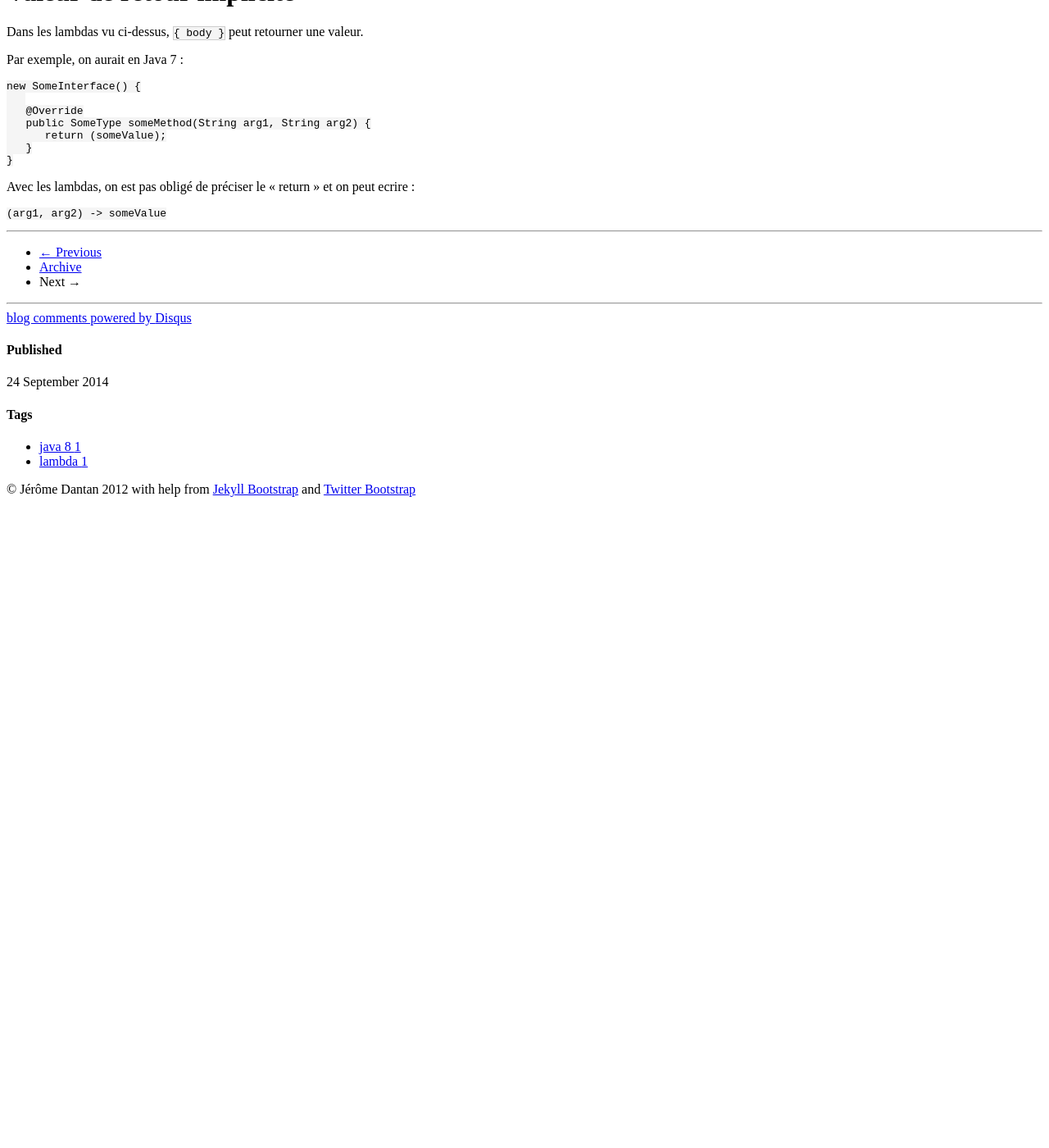
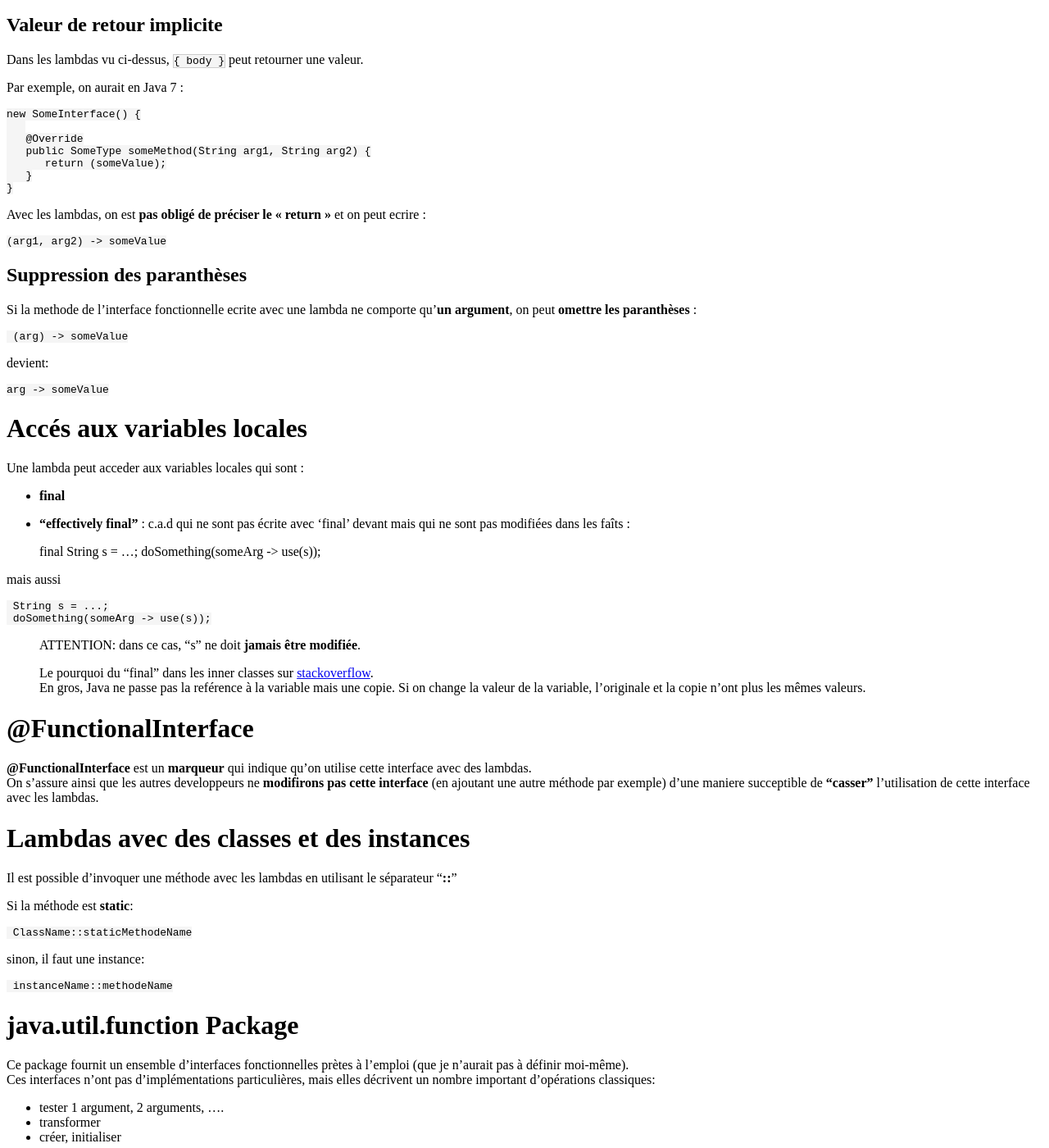
Before and after one commit to jidify/jidify.github.io, a Jekyll site: the page built from _posts/2014-09-24-java---lambda.md, in a window 1280 px wide and 1400 px high, scrolled down 1028 px. Shown: the whole window at 82% size. Built offline with Jekyll 4.4.1, drawn with Linux system fonts in a browser that asks for light colours; comment, search, counter and statistics services are not loaded; before the commit the page ends 1650 px from its top, so only the background shows below that; some of the changed text lies outside the part shown.

Commit message:
java lambda

```diff
--- a/_posts/2014-09-24-java---lambda.md
+++ b/_posts/2014-09-24-java---lambda.md
@@ -45,7 +48,7 @@ La syntaxe devient:
 
      (arg1, arg2) -> { body }
 
-#Valeur de retour implicite
+##Valeur de retour implicite
 Dans les lambdas vu ci-dessus, `{ body }` peut retourner une valeur.
 
 Par exemple, on aurait en Java 7 :
@@ -58,6 +61,94 @@ Par exemple, on aurait en Java 7 :
        }
     }
 
-Avec les lambdas, on est pas obligé de préciser le « return » et on peut ecrire :
+Avec les lambdas, on est **pas obligé de préciser le « return »** et on peut ecrire :
 
     (arg1, arg2) -> someValue
+
+
+##Suppression des paranthèses
+Si la methode de l'interface fonctionnelle ecrite avec une lambda ne comporte qu'**un argument**, on peut **omettre les paranthèses** :
+
+     (arg) -> someValue
+
+devient:
+
+    arg -> someValue
+
+
+#Accés aux variables locales
+Une lambda peut acceder aux variables locales qui sont :
+  - **final**
+  - **"effectively final"** : c.a.d qui ne sont pas écrite avec 'final' devant mais qui ne sont pas modifiées dans les faîts :
+
+     final String s = ...;
+     doSomething(someArg -> use(s));
+
+ mais aussi
+
+     String s = ...;
+     doSomething(someArg -> use(s));
+
+>ATTENTION: dans ce cas, "s" ne doit **jamais être modifiée**.
+{: .error}
+
+>Le pourquoi du "final" dans les inner classes sur [stackoverflow](http://stackoverflow.com/questions/3910324/why-inner-classes-require-final-outer-instance-variables-java).
+En gros, Java ne passe pas la reférence à la variable mais une copie. Si on change la valeur de la variable, l'originale et la copie n'ont plus les mêmes valeurs.
+
+#@FunctionalInterface
+**@FunctionalInterface** est un **marqueur** qui indique qu'on utilise cette interface avec des lambdas.
+On s'assure ainsi que les autres developpeurs ne **modifirons pas cette interface** (en ajoutant une autre méthode par exemple) d'une maniere succeptible de **"casser"** l'utilisation de cette interface avec les lambdas.
+
+#Lambdas avec des classes et des instances
+ Il est possible d'invoquer une méthode avec les lambdas en utilisant le séparateur "**::**"
+
+ Si la méthode est **static**:
+
+     ClassName::staticMethodeName
+
+ sinon, il faut une instance:
+
+     instanceName::methodeName
+
+
+#java.util.function Package
+Ce package fournit un ensemble d'interfaces fonctionnelles prètes à l'emploi (que je n'aurait pas à définir moi-même).
+Ces interfaces n'ont pas d'implémentations particulières, mais elles décrivent un nombre important d'opérations classiques:
+
+  - tester 1 argument, 2 arguments, ....
+  - transformer
+  - créer, initialiser
+  - ...
+
+On peut dire que ces interfaces représentent **5 grandes "familles"** d'opérations courrantes :
+
+  - Predicate
+  - Function & BiFunction
+  - Consumer
+  - Supplier
+  - BinaryOpérator
+
+voir l'ensemble de ces interfaces à tout faire dans l'**[API](http://docs.oracle.com/javase/8/docs/api/java/util/function/package-summary.html)** Java 8.
+
+
+>L'idée de ces interfaces est de données à Java 8 l'allure de la programmation fonctionnelle (avec un type "Function" qu'on peut passer en argument à d'autre fonction ([first-class function](http://en.wikipedia.org/wiki/First-class_function))), alors qu'en réalité on travail avec des interfaces typées ayant une unique méthode.
+{: .warnning}
+
+##Predicate
+L'ojectif des Predicates est de tester quelquechose.
+La méthode **test(...)** définie dans l'interface ressemblera à :
+
+    boolean test(T t);
+
+
+##Function & BiFunction
+
+###Function
+Une fonction prend **un type en argument** et renvoie en **valeur de retour  un autre type**.
+La méthode **apply(...)** définie dans l'interface ressemblera à :
+
+    R apply(T t);
+
+
+###BiFunction
+Rien compris !!!
```
Also changed, not shown: other parts of _posts/2014-09-24-java---lambda.md (+4 -1 lines).
